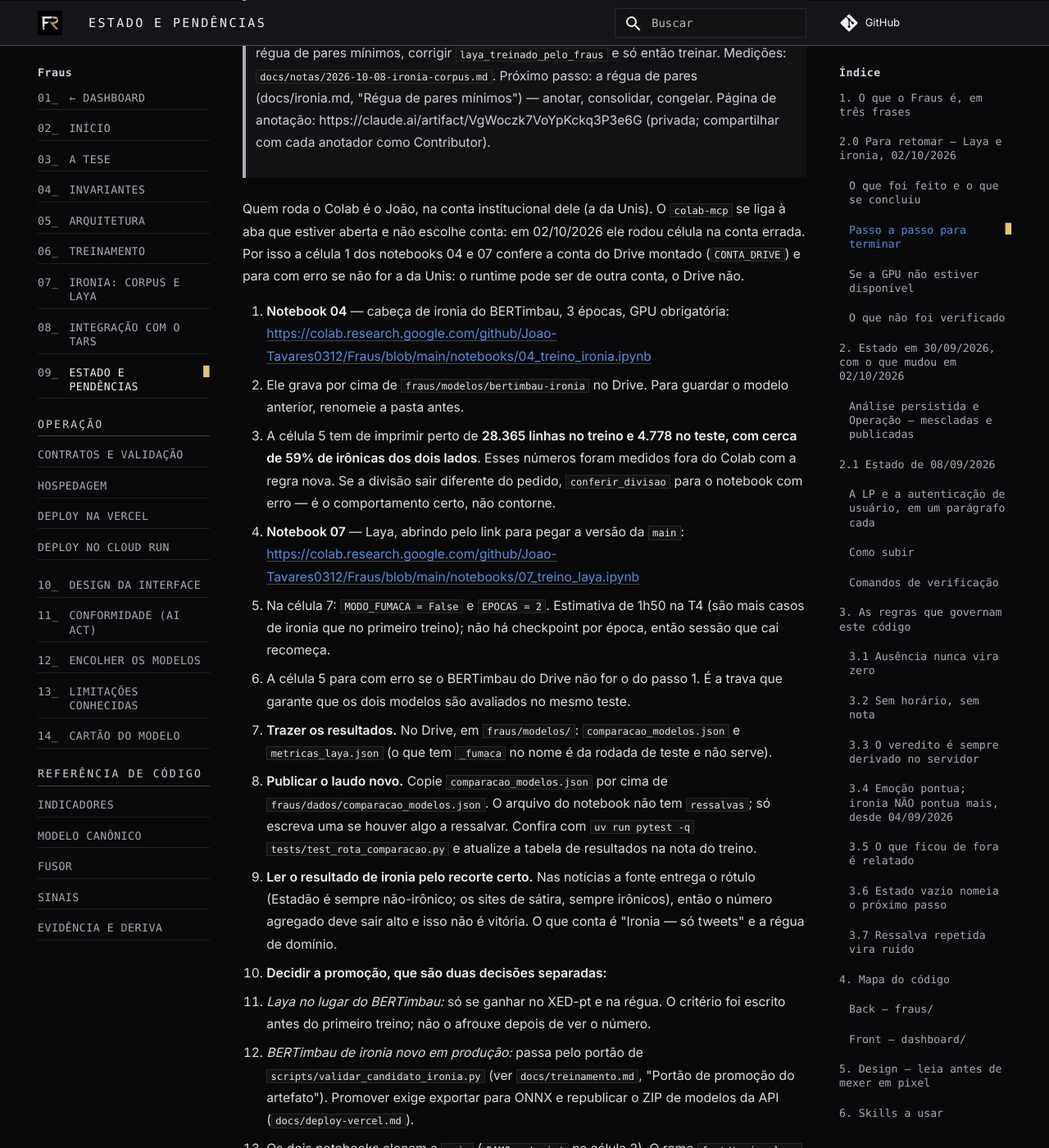
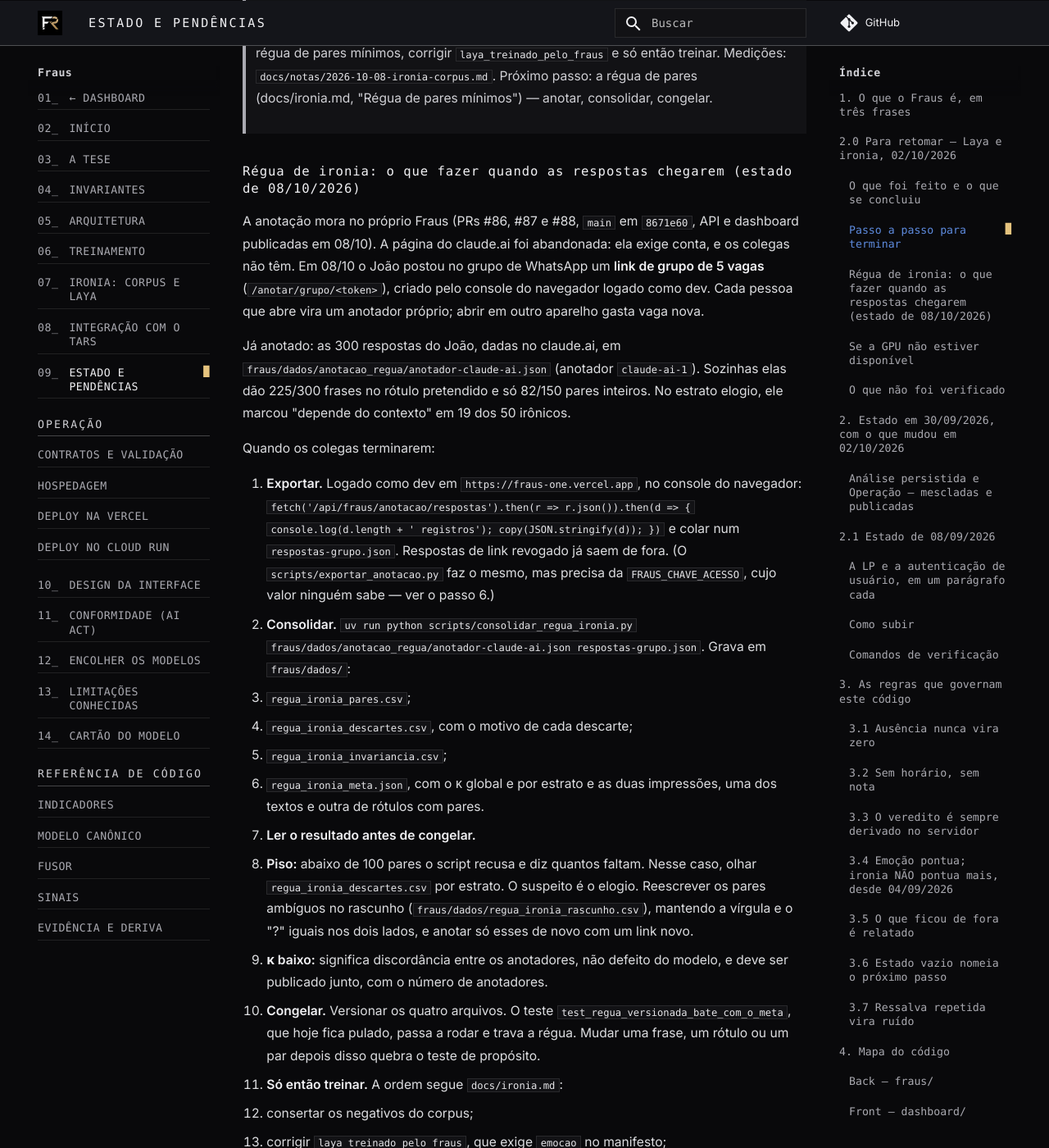
Before and after one commit to Joao-Tavares0312/Fraus, an MkDocs documentation site: the page built from docs/handoff.md, in a window 1280 px wide and 1400 px high, scrolled down 1824 px. Shown: the whole window at 82% size. Built offline with MkDocs 1.6.1 and Material for MkDocs 9.7.7, drawn with Linux system fonts in a browser that asks for light colours; some web fonts are replaced; comment, search, counter and statistics services are not loaded; some of the changed text lies outside the part shown.

Commit message:
docs(handoff): o que fazer com a regua de ironia quando as respostas chegarem
Co-Authored-By: Neuro <neuro.chan.dev@gmail.com>

```diff
--- a/docs/handoff.md
+++ b/docs/handoff.md
@@ -60,9 +60,68 @@ Regra da divisão e o antes/depois: `docs/treinamento.md`, notebook 04.
 > mínimos, corrigir `laya_treinado_pelo_fraus` e só então treinar. Medições:
 > `docs/notas/2026-10-08-ironia-corpus.md`.
 > Próximo passo: a régua de pares (docs/ironia.md, "Régua de pares mínimos")
-> — anotar, consolidar, congelar. Página de anotação:
-> https://claude.ai/artifact/VgWoczk7VoYpKckq3P3e6G (privada; compartilhar
-> com cada anotador como Contributor).
+> — anotar, consolidar, congelar.
+
+### Régua de ironia: o que fazer quando as respostas chegarem (estado de 08/10/2026)
+
+A anotação mora no próprio Fraus (PRs #86, #87 e #88, `main` em `8671e60`,
+API e dashboard publicadas em 08/10). A página do claude.ai foi abandonada:
+ela exige conta, e os colegas não têm. Em 08/10 o João postou no grupo de
+WhatsApp um **link de grupo de 5 vagas** (`/anotar/grupo/<token>`), criado
+pelo console do navegador logado como dev. Cada pessoa que abre vira um
+anotador próprio; abrir em outro aparelho gasta vaga nova.
+
+Já anotado: as 300 respostas do João, dadas no claude.ai, em
+`fraus/dados/anotacao_regua/anotador-claude-ai.json` (anotador
+`claude-ai-1`). Sozinhas elas dão 225/300 frases no rótulo pretendido e só
+82/150 pares inteiros. No estrato elogio, ele marcou "depende do contexto"
+em 19 dos 50 irônicos.
+
+Quando os colegas terminarem:
+
+1. **Exportar.** Logado como dev em `https://fraus-one.vercel.app`, no
+   console do navegador:
+   `fetch('/api/fraus/anotacao/respostas').then(r => r.json()).then(d => { console.log(d.length + ' registros'); copy(JSON.stringify(d)); })`
+   e colar num `respostas-grupo.json`. Respostas de link revogado já saem
+   de fora. (O `scripts/exportar_anotacao.py` faz o mesmo, mas precisa da
+   `FRAUS_CHAVE_ACESSO`, cujo valor ninguém sabe — ver o passo 6.)
+2. **Consolidar.**
+   `uv run python scripts/consolidar_regua_ironia.py fraus/dados/anotacao_regua/anotador-claude-ai.json respostas-grupo.json`.
+   Grava em `fraus/dados/`:
+   - `regua_ironia_pares.csv`;
+   - `regua_ironia_descartes.csv`, com o motivo de cada descarte;
+   - `regua_ironia_invariancia.csv`;
+   - `regua_ironia_meta.json`, com o κ global e por estrato e as duas
+     impressões, uma dos textos e outra de rótulos com pares.
+3. **Ler o resultado antes de congelar.**
+   - **Piso:** abaixo de 100 pares o script recusa e diz quantos faltam.
+     Nesse caso, olhar `regua_ironia_descartes.csv` por estrato. O
+     suspeito é o elogio. Reescrever os pares ambíguos no rascunho
+     (`fraus/dados/regua_ironia_rascunho.csv`), mantendo a vírgula e o "?"
+     iguais nos dois lados, e anotar só esses de novo com um link novo.
+   - **κ baixo:** significa discordância entre os anotadores, não defeito
+     do modelo, e deve ser publicado junto, com o número de anotadores.
+4. **Congelar.** Versionar os quatro arquivos. O teste
+   `test_regua_versionada_bate_com_o_meta`, que hoje fica pulado, passa a
+   rodar e trava a régua. Mudar uma frase, um rótulo ou um par depois disso
+   quebra o teste de propósito.
+5. **Só então treinar.** A ordem segue `docs/ironia.md`:
+   1. consertar os negativos do corpus;
+   2. corrigir `laya_treinado_pelo_fraus`, que exige `emocao` no manifesto;
+   3. fazer os três treinos;
+   4. comparar cada candidato com o baseline só de estilo
+      (`fraus/baseline_estilo.py`) usando
+      `avaliar_conjunto(..., par_ids=...)`. Promove só com
+      `candidato_vence_por_par = True`.
+6. **Pendências de operação.**
+   - **Chave técnica:** rotacionar a `FRAUS_CHAVE_ACESSO` no projeto `fraus`
+     da Vercel. Ela está marcada como sensível e ninguém sabe o valor; sem
+     ela, `scripts/criar_link_anotacao.py` e `scripts/exportar_anotacao.py`
+     não rodam. A rota de dev também aceita o JWT de dev pelo proxy, que é o
+     que se usou em 08/10.
+   - **Fechar o grupo:** depois da anotação, revogar o link de grupo com
+     `POST /anotacao/grupos/<g_id>/revogar` (a resposta da criação mostrou o
+     `g_id`).
 
 Quem roda o Colab é o João, na conta institucional dele (a da Unis).
 O `colab-mcp` se liga à aba que estiver aberta e não escolhe conta: em
```
